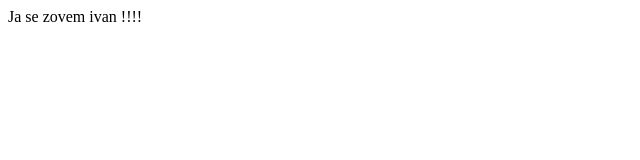
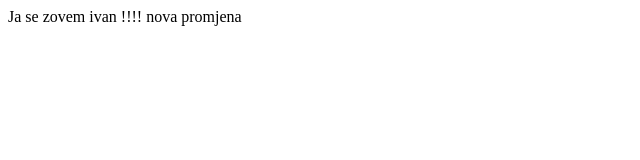
Before and after one commit to thehulk123456/test_Repo, a plain HTML site: page index.html in a window 1280 px wide. Shown: the whole page, without its empty margins (0-640 px from the left). Drawn offline with Linux system fonts and the light colour scheme.

Commit message:
jos jedna promjena

```diff
--- a/index.html
+++ b/index.html
@@ -8,5 +8,7 @@
 </head>
 <body>
     Ja se zovem ivan !!!!
+
+    nova promjena
 </body>
 </html>
```
